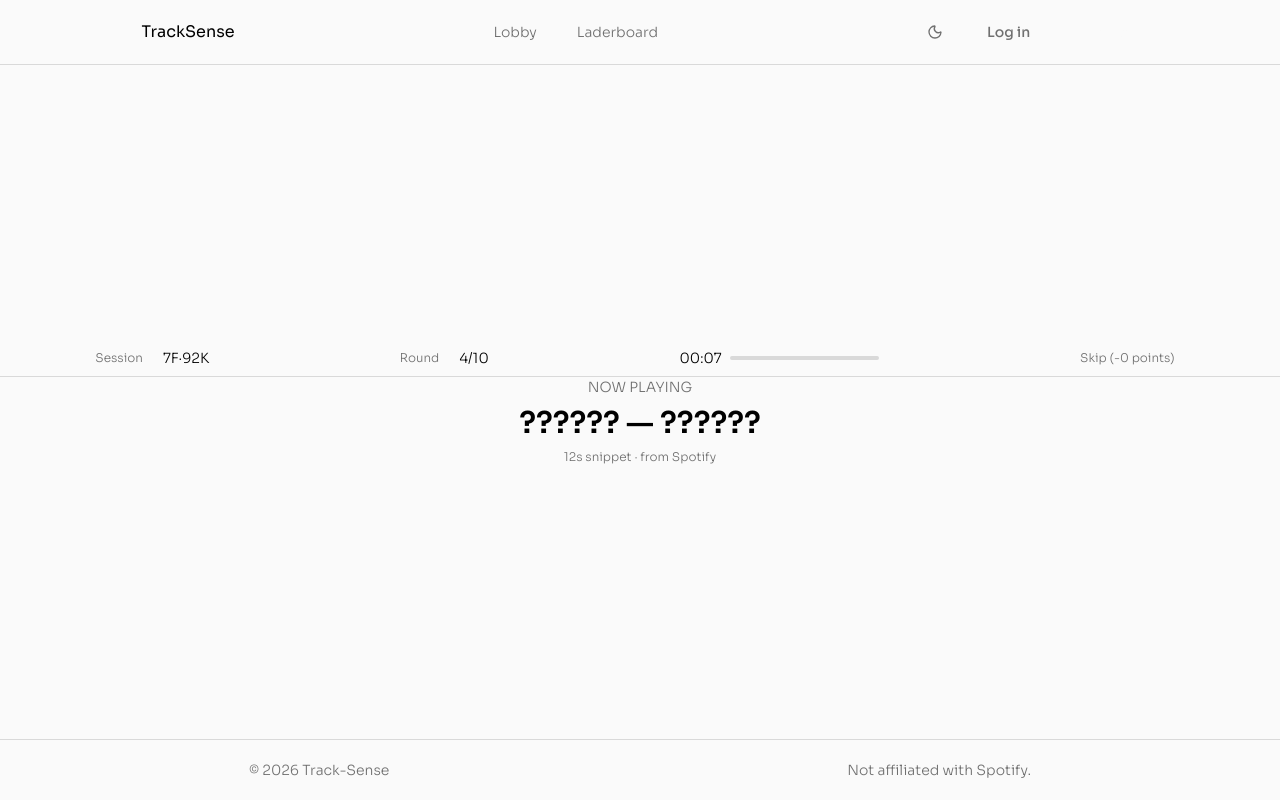
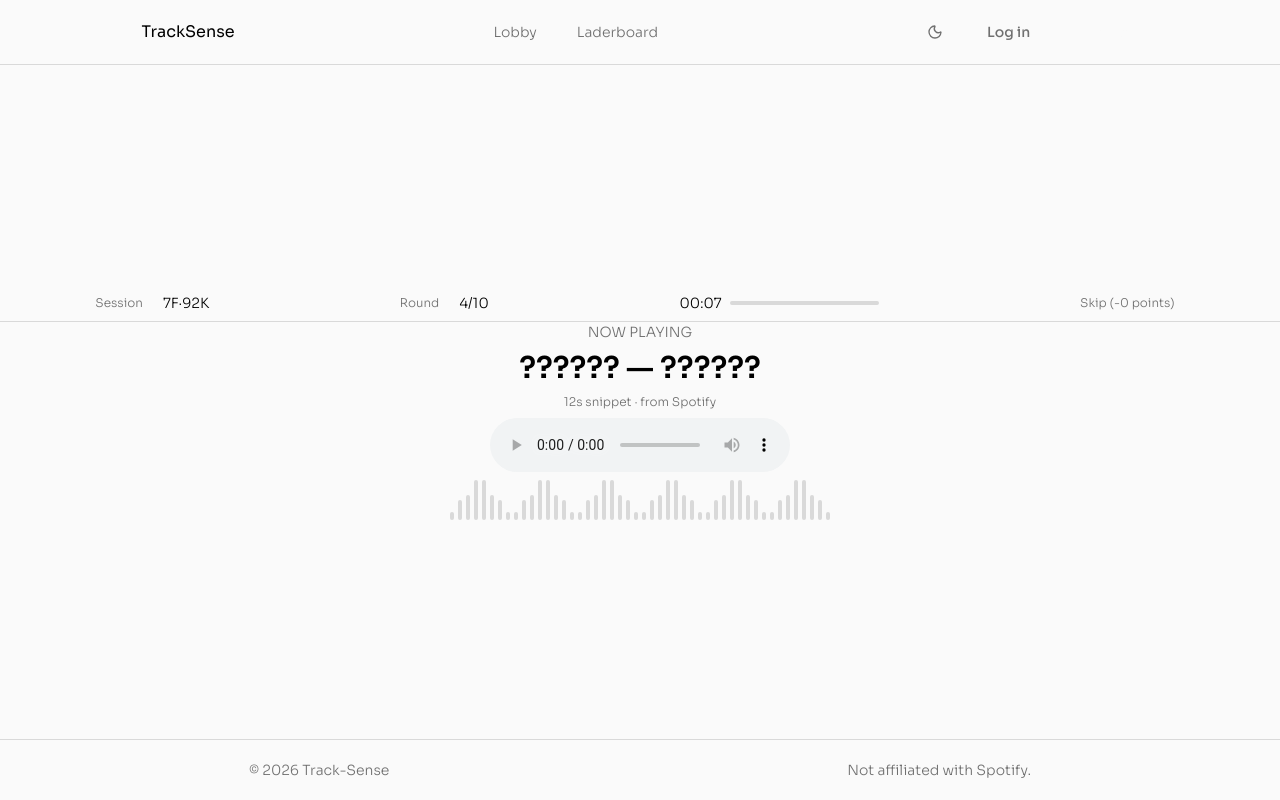
Before and after one commit to ayoubchwt/track-sense, a Next.js app: page /play in a window 1280 px wide. Built offline with nearby package versions, Linux system fonts and the light colour scheme.

Commit message:
finished the visualizer and tested it with audio

```diff
--- a/src/components/features/play/song-player.tsx
+++ b/src/components/features/play/song-player.tsx
@@ -1,4 +1,18 @@
+"use client";
+import { useRef, useState } from "react";
+import Visualizer from "./visualizer";
+
 function SongPlayer() {
+  const mockAudioUrl =
+    "https://www.soundhelix.com/examples/mp3/SoundHelix-Song-1.mp3";
+  const audioRef = useRef<HTMLAudioElement | null>(null);
+  const [currentTime, setCurrentTime] = useState(0);
+  const [duration, setDuration] = useState(0);
+  const syncData = (audio: HTMLAudioElement) => {
+    if (audio.duration && audio.duration != duration)
+      setDuration(audio.duration);
+    setCurrentTime(audio.currentTime);
+  };
   return (
     <div className="flex flex-col items-center justify-center">
       <div className="flex flex-col gap-2 items-center justify-center">
@@ -9,6 +23,18 @@
         <p className="text-xs font-light text-(--text-light)">
           12s snippet · from Spotify
         </p>
+        <audio
+          src={mockAudioUrl}
+          ref={audioRef}
+          controls
+          loop
+          autoPlay
+          onTimeUpdate={(e) => setCurrentTime(e.currentTarget.currentTime)}
+          onLoadedMetadata={(e) => setDuration(e.currentTarget.duration)}
+          onPlay={(e) => syncData(e.currentTarget)}
+          onCanPlay={(e) => syncData(e.currentTarget)}
+        ></audio>
+        <Visualizer currentTime={currentTime} duration={duration}></Visualizer>
       </div>
     </div>
   );
--- a/src/components/features/play/visualizer-bar.tsx
+++ b/src/components/features/play/visualizer-bar.tsx
@@ -1,18 +1,20 @@
-import { mergeCSS } from "@/lib/utils/tailwind-uils";
-
+import { mergeCSS } from "@/lib/utils/tailwind-utils";
 function VisualizerBar({
   isActive,
+  height,
   className,
 }: {
   isActive: boolean;
-  className: string;
+  height: number;
+  className?: string;
 }) {
   return (
     <div
       className={mergeCSS(
-        `w-1 ${isActive ? "bg-(--border-light)" : "bg-(--text)"}`,
+        `w-1 rounded-full ${isActive ? "bg-(--text)" : "bg-(--border-dark)"}`,
         className,
       )}
+      style={{ height: `${height}px` }}
     ></div>
   );
 }
--- a/src/components/features/play/visualizer.tsx
+++ b/src/components/features/play/visualizer.tsx
@@ -1,28 +1,47 @@
 "use client";
-import { TOTAL_BARS } from "@/lib/utils/visualizer-metadata";
-import React, { useEffect, useState } from "react";
+import { CHUNK_PATTERN, TOTAL_BARS } from "@/lib/utils/visualizer-metadata";
+import React, { us } from "react";
+import VisualizerBar from "./visualizer-bar";
 
 function Visualizer({
-  audioRef,
+  // audioRef,
+  duration,
+  currentTime,
 }: {
-  audioRef: React.RefObject<HTMLAudioElement | null>;
+  // audioRef: React.RefObject<HTMLAudioElement | null>;
+  duration: number;
+  currentTime: number;
 }) {
-  const [currentTime, setCurrentTime] = useState(0);
-  const [duration, setDuration] = useState(0);
-  useEffect(() => {
-    const audio = audioRef.current;
-    if (!audio) return;
-    const handleTimeUpdate = () => setCurrentTime(audio.currentTime);
-    const handleLoadedMetadata = () => setDuration(audio.duration || 0);
-    audio.addEventListener("timeupdate", handleTimeUpdate);
-    audio.addEventListener("loadedmetadata", handleLoadedMetadata);
-    return () => {
-      audio.removeEventListener("timeupdate", handleTimeUpdate);
-      audio.removeEventListener("loadedmetadata", handleLoadedMetadata);
-    };
-  }, [audioRef]);
+  // const [currentTime, setCurrentTime] = useState(0);
+  // const [duration, setDuration] = useState(0);
+  // useEffect(() => {
+  //   const audio = audioRef.current;
+  //   if (!audio) return;
+  //   const handleTimeUpdate = () => setCurrentTime(audio.currentTime);
+  //   const handleLoadedMetadata = () => setDuration(audio.duration || 0);
+  //   audio.addEventListener("timeupdate", handleTimeUpdate);
+  //   audio.addEventListener("loadedmetadata", handleLoadedMetadata);
+  //   return () => {
+  //     audio.removeEventListener("timeupdate", handleTimeUpdate);
+  //     audio.removeEventListener("loadedmetadata", handleLoadedMetadata);
+  //   };
+  // }, [audioRef]);
   const progressRatio = duration > 0 ? currentTime / duration : 0;
-  const activeBarCount = Math.floor(TOTAL_BARS * progressRatio);
-  return <div></div>;
+  const activeBarCount = Math.ceil(TOTAL_BARS * progressRatio);
+  return (
+    <div className="flex items-end gap-1">
+      {Array.from({ length: TOTAL_BARS }).map((_, index) => {
+        const height = CHUNK_PATTERN[index % CHUNK_PATTERN.length];
+        const isActive = index < activeBarCount;
+        return (
+          <VisualizerBar
+            key={index}
+            height={height}
+            isActive={isActive}
+          ></VisualizerBar>
+        );
+      })}
+    </div>
+  );
 }
 export default Visualizer;
--- a/src/components/ui/Button.tsx
+++ b/src/components/ui/Button.tsx
@@ -1,5 +1,5 @@
 import { ReactNode } from "react";
-import { mergeCSS } from "@/lib/utils/tailwind-uils";
+import { mergeCSS } from "@/lib/utils/tailwind-utils";
 import {
   ButtonVariants,
   ButtonVariantProps,
--- a/src/components/ui/Ref.tsx
+++ b/src/components/ui/Ref.tsx
@@ -1,4 +1,4 @@
-import { mergeCSS } from "@/lib/utils/tailwind-uils";
+import { mergeCSS } from "@/lib/utils/tailwind-utils";
 import { ReactNode } from "react";
 
 function Ref({
--- a/src/components/ui/input.tsx
+++ b/src/components/ui/input.tsx
@@ -1,4 +1,4 @@
-import { mergeCSS } from "@/lib/utils/tailwind-uils";
+import { mergeCSS } from "@/lib/utils/tailwind-utils";
 function Input({
   type,
   placeholder,
--- a/src/components/ui/label.tsx
+++ b/src/components/ui/label.tsx
@@ -1,5 +1,5 @@
 import { ReactNode } from "react";
-import { mergeCSS } from "@/lib/utils/tailwind-uils";
+import { mergeCSS } from "@/lib/utils/tailwind-utils";
 function Label({
   className,
   children,
--- a/src/lib/utils/visualizer-metadata.tsx
+++ b/src/lib/utils/visualizer-metadata.tsx
@@ -1,3 +1,3 @@
-export const CHUNK_PATTERN = [3, 8, 14, 20, 20, 14, 8, 3];
+export const CHUNK_PATTERN = [8, 20, 25, 40, 40, 25, 20, 8];
 export const FIXED_CHUNK_COUNT = 6;
 export const TOTAL_BARS = CHUNK_PATTERN.length * FIXED_CHUNK_COUNT;
```
Also changed, not shown: src/lib/utils/tailwind-utils.ts (renamed from src/lib/utils/tailwind-uils.ts).
